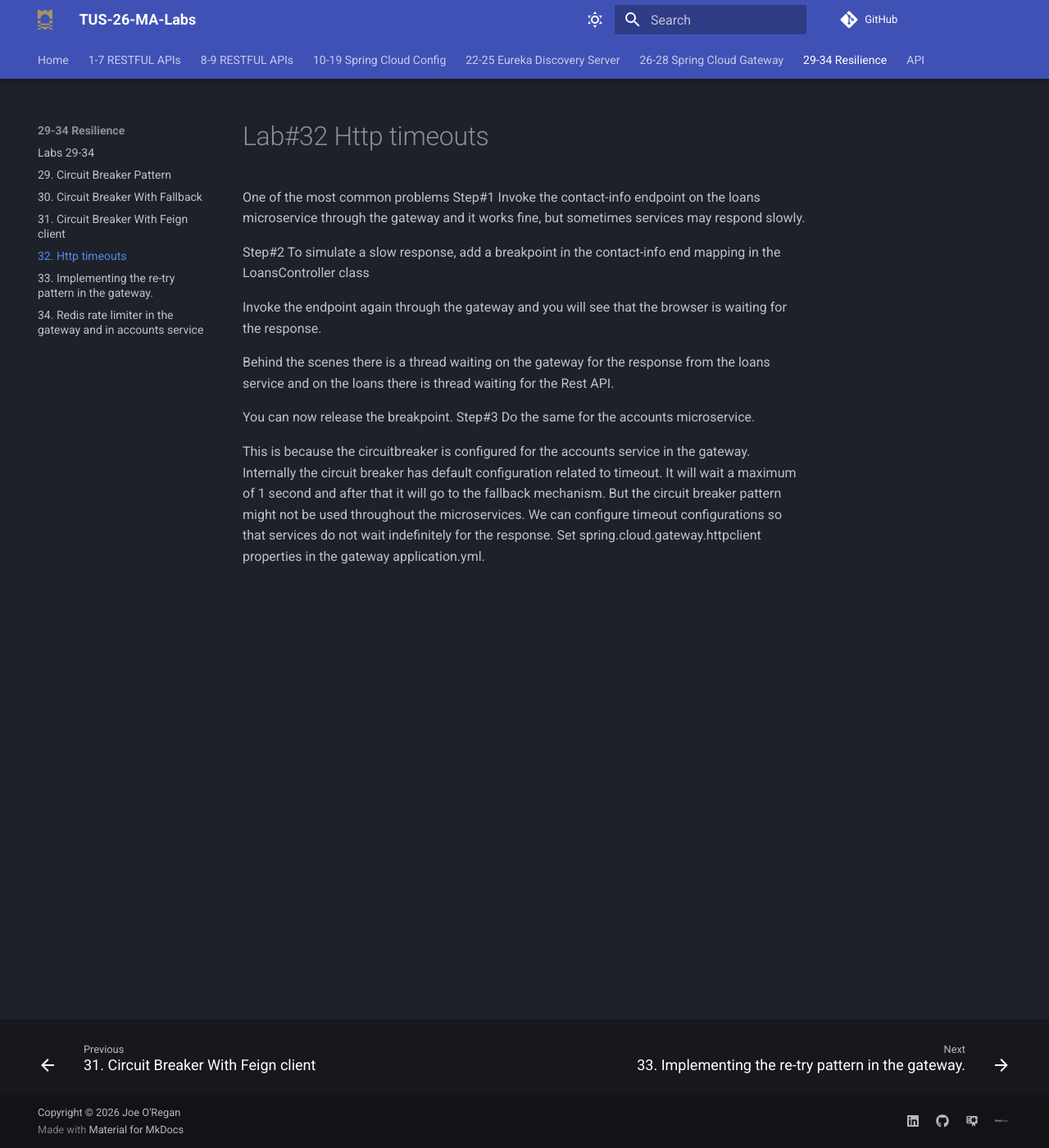
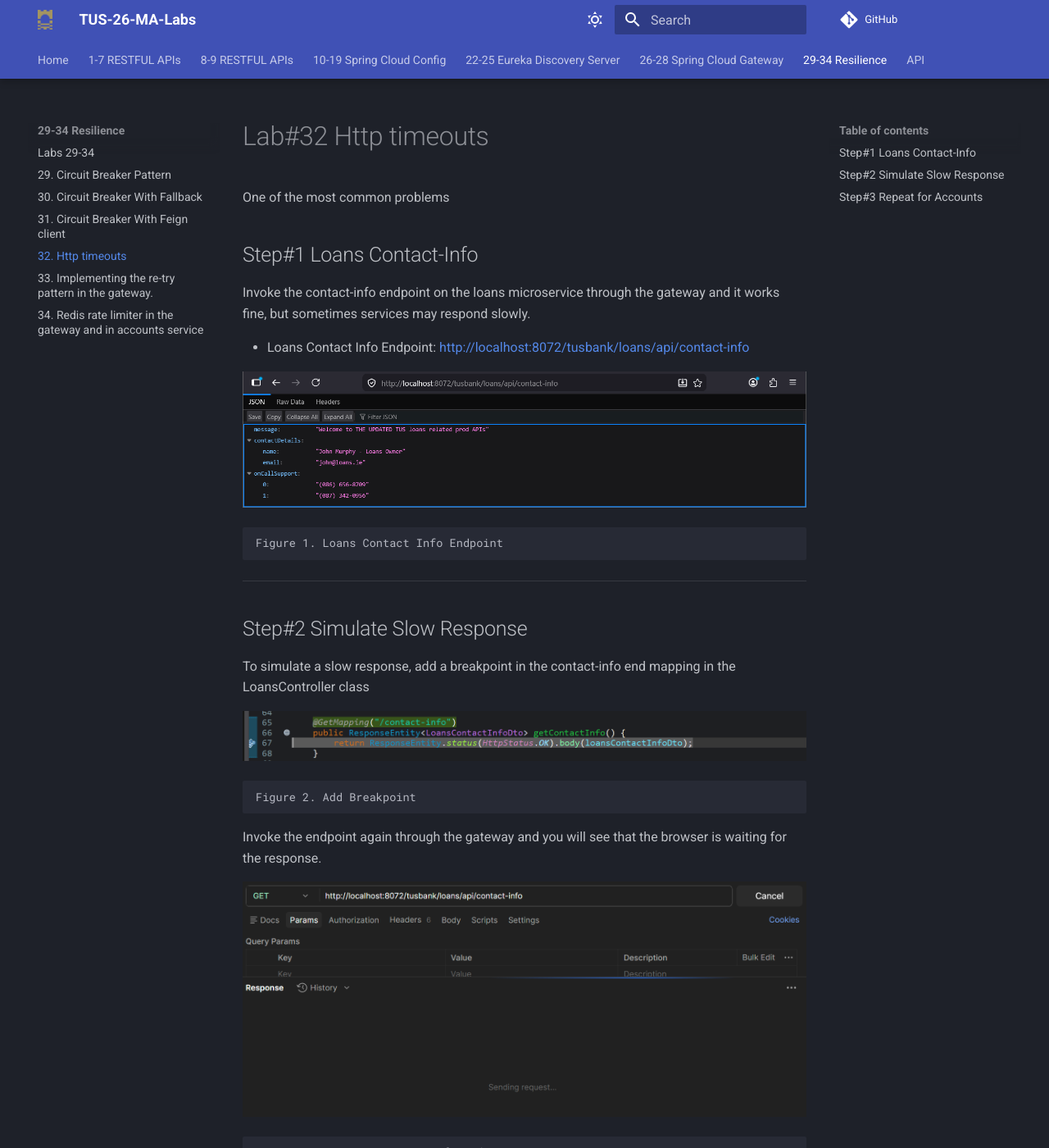
Before and after one commit to joeaoregan/TUS-26-MA-Labs, an MkDocs documentation site: the page built from docs/labs29-34/lab32/index.md, in a window 1280 px wide and 1400 px high. Shown: the whole window at 82% size. Built offline with MkDocs 1.6.1 and Material for MkDocs 9.7.7, drawn with Linux system fonts in a browser that asks for light colours; comment, search, counter and statistics services are not loaded; some of the changed text lies outside the part shown.

Commit message:
lab32: Http timeouts

````diff
--- a/docs/labs29-34/lab32/index.md
+++ b/docs/labs29-34/lab32/index.md
@@ -1,17 +1,76 @@
 # Lab#32 Http timeouts
 
 One of the most common problems
-Step#1 Invoke the contact-info endpoint on the loans microservice through the gateway and it works fine, but sometimes services may respond slowly.
 
-Step#2 To simulate a slow response, add a breakpoint in the contact-info end mapping in the LoansController class
+## Step#1 Loans Contact-Info
+
+Invoke the contact-info endpoint on the loans microservice through the gateway and it works fine, but sometimes services may respond slowly.
+
+- Loans Contact Info Endpoint: <http://localhost:8072/tusbank/loans/api/contact-info>
+
+![Loans Contact Info Endpoint](pic1.png)
+
+    Figure 1. Loans Contact Info Endpoint
+
+---
+
+## Step#2 Simulate Slow Response
+
+To simulate a slow response, add a breakpoint in the contact-info end mapping in the LoansController class
+
+![Add Breakpoint](pic2.png)
+
+    Figure 2. Add Breakpoint
 
 Invoke the endpoint again through the gateway and you will see that the browser is waiting for the response.
 
+![Postman contact info endpoint](pic3.png)
+
+    Figure 3. Postman contact info endpoint
+
 Behind the scenes there is a thread waiting on the gateway for the response from the loans service and on the loans there is thread waiting for the Rest API.
 
+![Postman contact info endpoint](pic3.png)
+
+    Figure 4. Postman contact info endpoint
+
 You can now release the breakpoint.
-Step#3 Do the same for the accounts microservice.
+
+---
+
+## Step#3 Repeat for Accounts
+
+Do the same for the accounts microservice.
+
+- Accounts Contact Info Endpoint: <http://localhost:8072/tusbank/accounts/api/contact-info>
+
+![Accounts Contact Info Endpoint](pic5.png)
+
+    Figure 5. Accounts Contact Info Endpoint
 
 This is because the circuitbreaker is configured for the accounts service in the gateway. Internally the circuit breaker has default configuration related to timeout. It will wait a maximum of 1 second and after that it will go to the fallback mechanism. But the circuit breaker pattern might not be used throughout the microservices.
+
 We can configure timeout configurations so that services do not wait indefinitely for the response.
+
 Set spring.cloud.gateway.httpclient properties in the gateway application.yml.
+
+```yml title="Gateway: application.yml" linenums="6"
+  cloud:
+    gateway:
+      server:
+        webflux:
+          discovery:
+            locator:
+              enabled: false
+              lower-case-service-id: true # lab 27
+          httpclient:
+            connect-timeout: 1000 # lab 32
+            response-timeout: 5s  # lab 32
+management:
+  endpoints:
+    web:
+```
+
+![Gateway Timeout](pic6.png)
+
+    Figure 6. Gateway Timeout
--- a/labs26-28-spring-cloud-gateway/gatewayserver/src/main/resources/application.yaml
+++ b/labs26-28-spring-cloud-gateway/gatewayserver/src/main/resources/application.yaml
@@ -11,6 +11,9 @@
             locator:
               enabled: false
               lower-case-service-id: true # lab 27
+          httpclient:
+            connect-timeout: 1000 # lab 32
+            response-timeout: 5s  # lab 32
 management:
   endpoints:
     web:
````
Also changed, not shown: docs/labs29-34/lab32/pic1.png (added), docs/labs29-34/lab32/pic2.png (added), docs/labs29-34/lab32/pic3.png (added), docs/labs29-34/lab32/pic5.png (added), docs/labs29-34/lab32/pic6.png (added), 1 other file.
